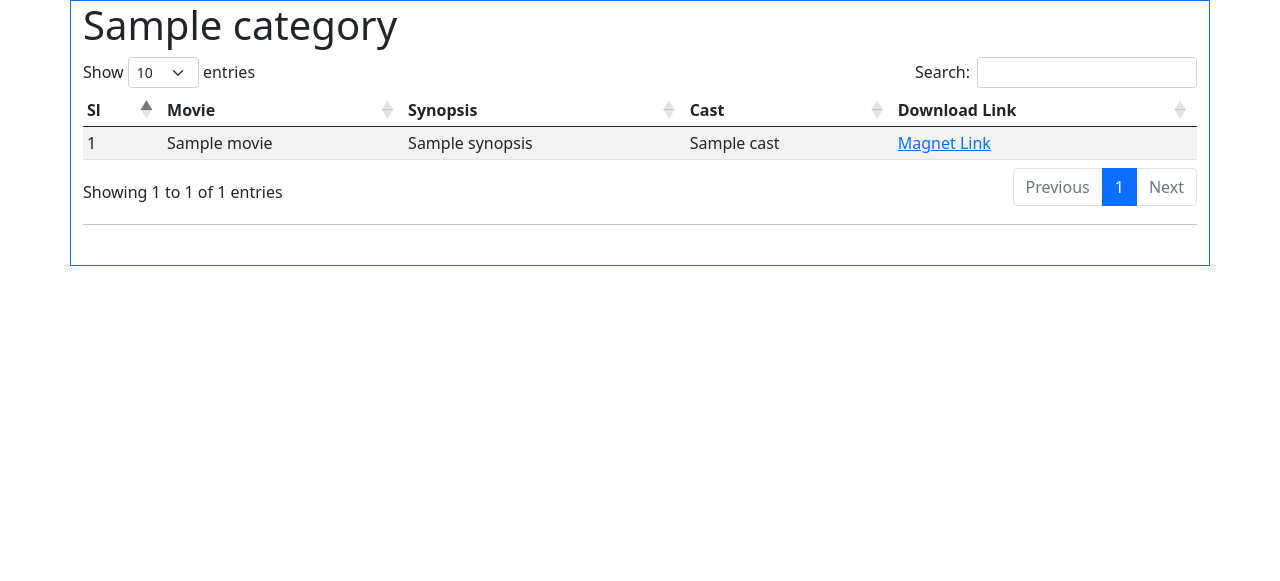
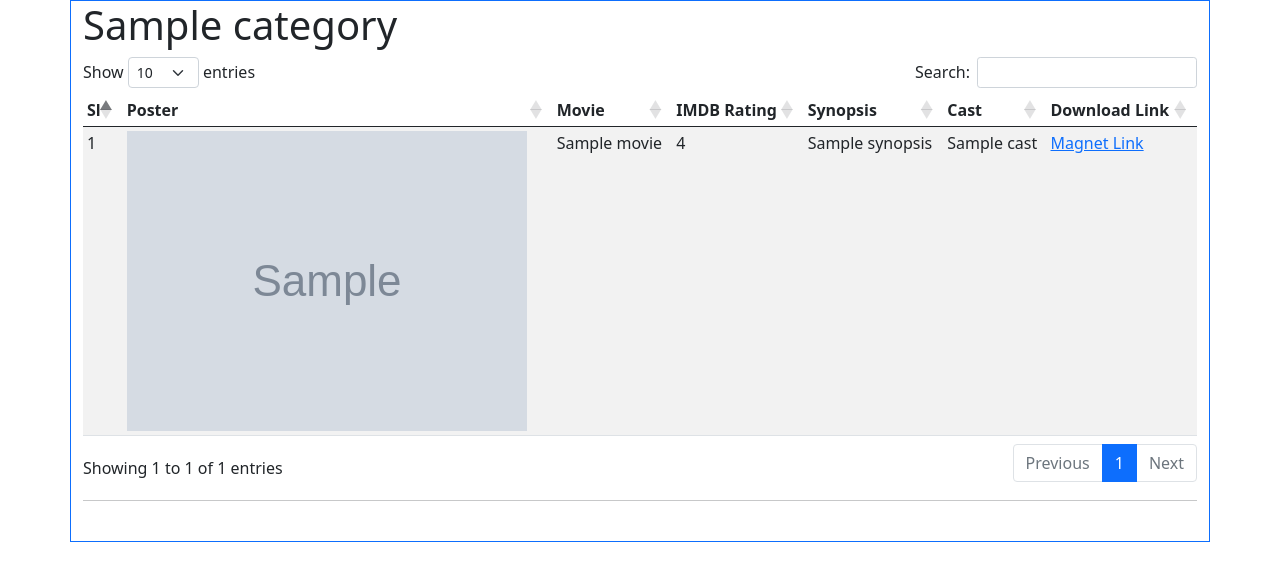
Before and after one commit to gijocode/RssMovieInfo, a Python web app: template templates/TableTemplate.html in a window 1280 px wide. Shown: the top 581 px of the page. Run offline with Jinja, Linux system fonts and the light colour scheme; the template is opened without the code that fills it: most values are stand-ins (such as "Sample title", 1, 10 or a date in 2020); grey boxes marked "Sample" are stand-in pictures; some libraries are stand-ins or nearby versions.

Commit message:
new template

```diff
--- a/templates/TableTemplate.html
+++ b/templates/TableTemplate.html
@@ -15,14 +15,16 @@
               href="https://cdn.datatables.net/1.13.1/css/dataTables.bootstrap5.min.css">
     </head>
     <body>
-        <div class="container border border-primary">
+        <div class="container border border-primary ">
             {% for category, movies in allMovieInfo.items() %}
                 <h1>{{ category }}</h1>
                 <table class="table table-striped table-sm">
                     <thead>
                         <tr>
                             <th>Sl</th>
+                            <th>Poster</th>
                             <th>Movie</th>
+                            <th>IMDB Rating</th>
                             <th>Synopsis</th>
                             <th>Cast</th>
                             <th>Download Link</th>
@@ -33,7 +35,11 @@
                         {% for movie in movies %}
                             <tr>
                                 <td>{{ mov_count.value }}</td>
+                                <td>
+                                    <img src="{{ movie.poster }}" alt="">
+                                </td>
                                 <td>{{ movie.title }}</td>
+                                <td>{{ movie.rating }}</td>
                                 <td>{{ movie.synopsis }}</td>
                                 <td>{{ movie.cast }}</td>
                                 <td>
```
